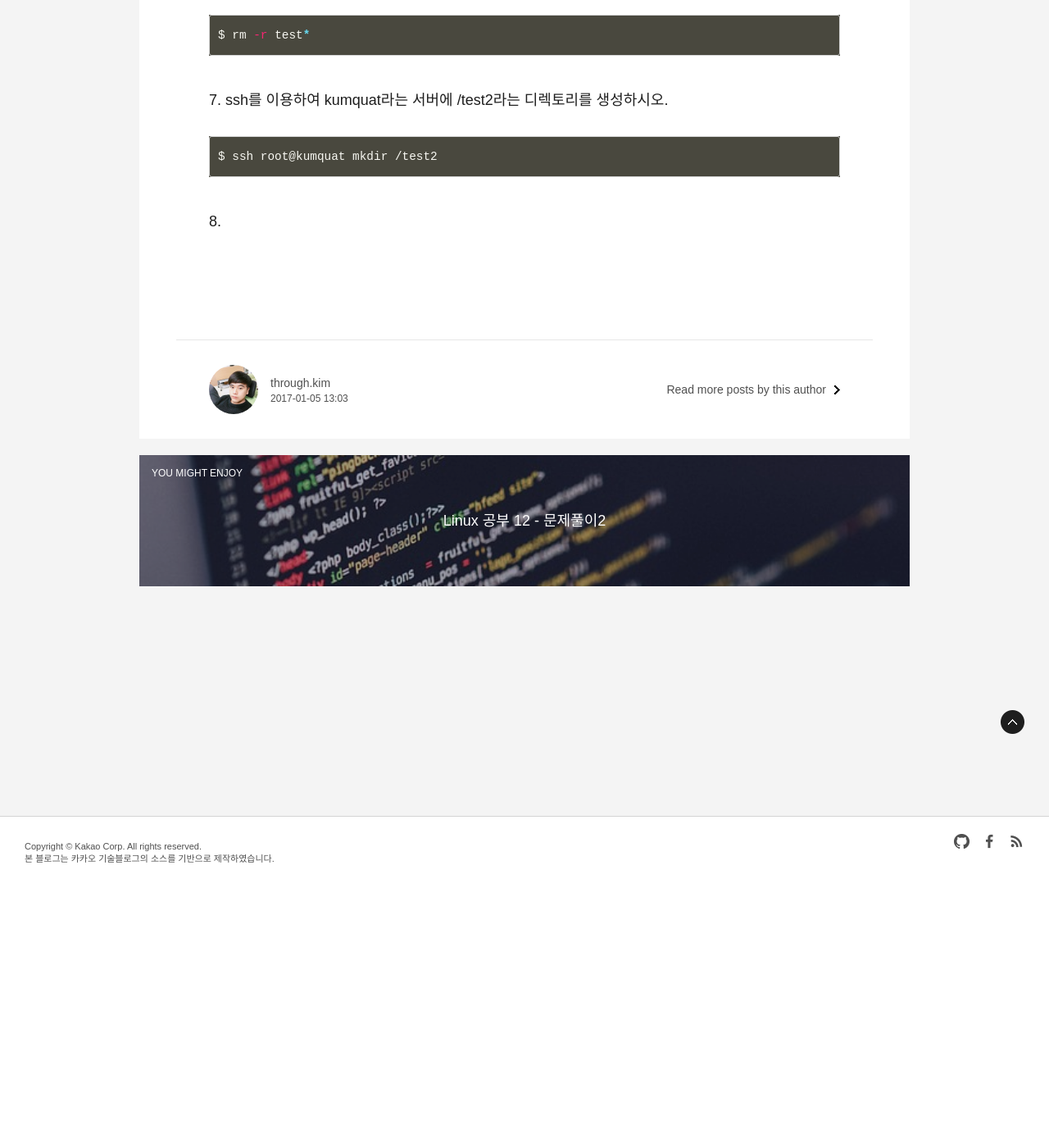
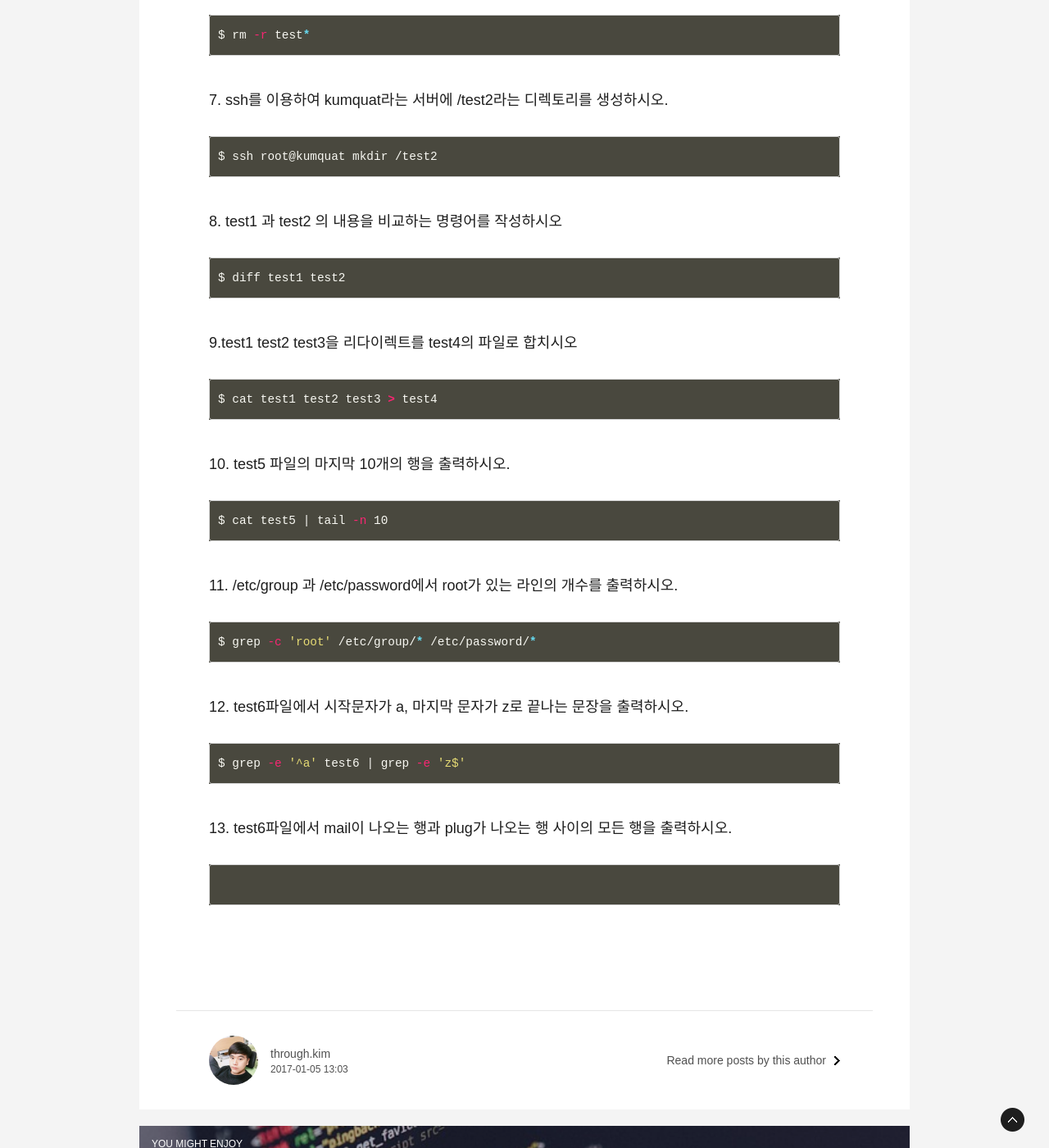
Before and after one commit to ThroughKim/throughkim.github.com, a Jekyll site: the page built from _posts/2017-01-05-linux-13.md, in a window 1280 px wide and 1400 px high, scrolled down 1530 px. Shown: the whole window at 82% size. Built offline with Jekyll 4.4.1, drawn with Linux system fonts in a browser that asks for light colours; some web fonts are replaced.

Commit message:
upload blog

````diff
--- a/_posts/2017-01-05-linux-13.md
+++ b/_posts/2017-01-05-linux-13.md
@@ -54,4 +54,38 @@ $ rm -r test*
 $ ssh root@kumquat mkdir /test2
 ```
 
-### 8.
+### 8. test1 과 test2 의 내용을 비교하는 명령어를 작성하시오
+
+```bash
+$ diff test1 test2
+```
+
+### 9.test1 test2 test3을 리다이렉트를 test4의 파일로 합치시오
+
+```bash
+$ cat test1 test2 test3 > test4
+```
+
+### 10. test5 파일의 마지막 10개의 행을 출력하시오.
+
+```bash
+$ cat test5 | tail -n 10
+```
+
+### 11. /etc/group 과 /etc/password에서 root가 있는 라인의 개수를 출력하시오.
+
+```bash
+$ grep -c 'root' /etc/group/* /etc/password/*
+```
+
+### 12. test6파일에서 시작문자가 a, 마지막 문자가 z로 끝나는 문장을 출력하시오.
+
+```bash
+$ grep -e '^a' test6 | grep -e 'z$'
+```
+
+### 13. test6파일에서 mail이 나오는 행과 plug가 나오는 행 사이의 모든 행을 출력하시오.
+
+```bash
+
+```
````
